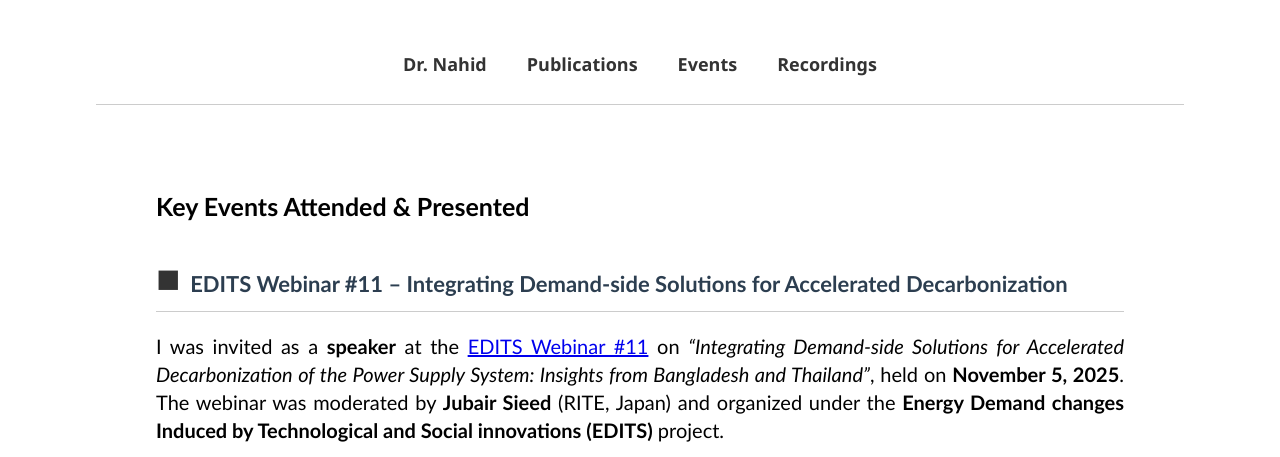
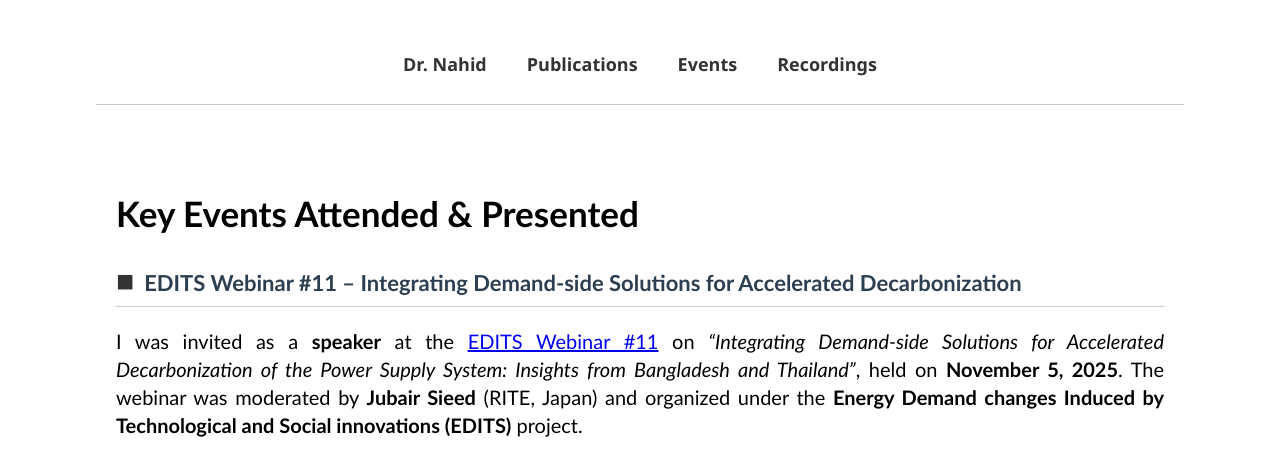
Before and after one commit to FiruzAhamed/firuzahamed.github.io, a Jekyll site: the page built from events.md, in a window 1280 px wide and 1400 px high. Shown: the top 457 px of the window. Built offline with Jekyll 4.4.1, drawn with Linux system fonts in a browser that asks for light colours; grey boxes are pictures that could not be loaded.

Commit message:
Update style.css
Signed-off-by: Firuz Ahamed Nahid <122635742+FiruzAhamed@users.noreply.github.com>

```diff
--- a/assets/css/style.css
+++ b/assets/css/style.css
@@ -139,7 +139,7 @@ body {
   max-width: var(--max-content-width);
   margin: 0 auto;
   width: 100%;
-  padding: 0 60px;
+  padding: 0 20px;
   padding-top: calc(var(--page-top-gap) + var(--nav-height));
   box-sizing: border-box;
 }
@@ -182,15 +182,15 @@ body.events {
 }
 
 body.events h1 {
-  font-size: 25px;
+  font-size: 35px;
   text-align: left;
-  margin-bottom: 25px;
+  margin-bottom: 20px;
 }
 
 body.events h2::before {
   content: "■";
   color: #333;
-  font-size: 40px;
+  font-size: 30px;
   margin-right: 10px;
 }
 
```
